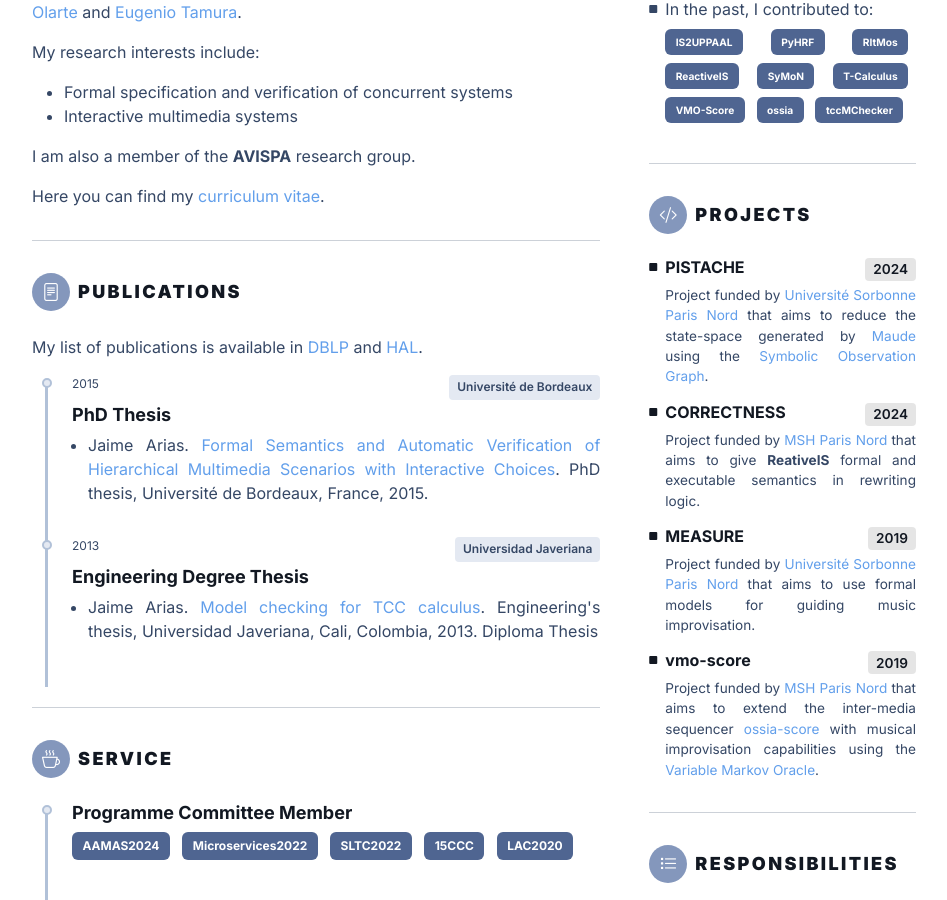
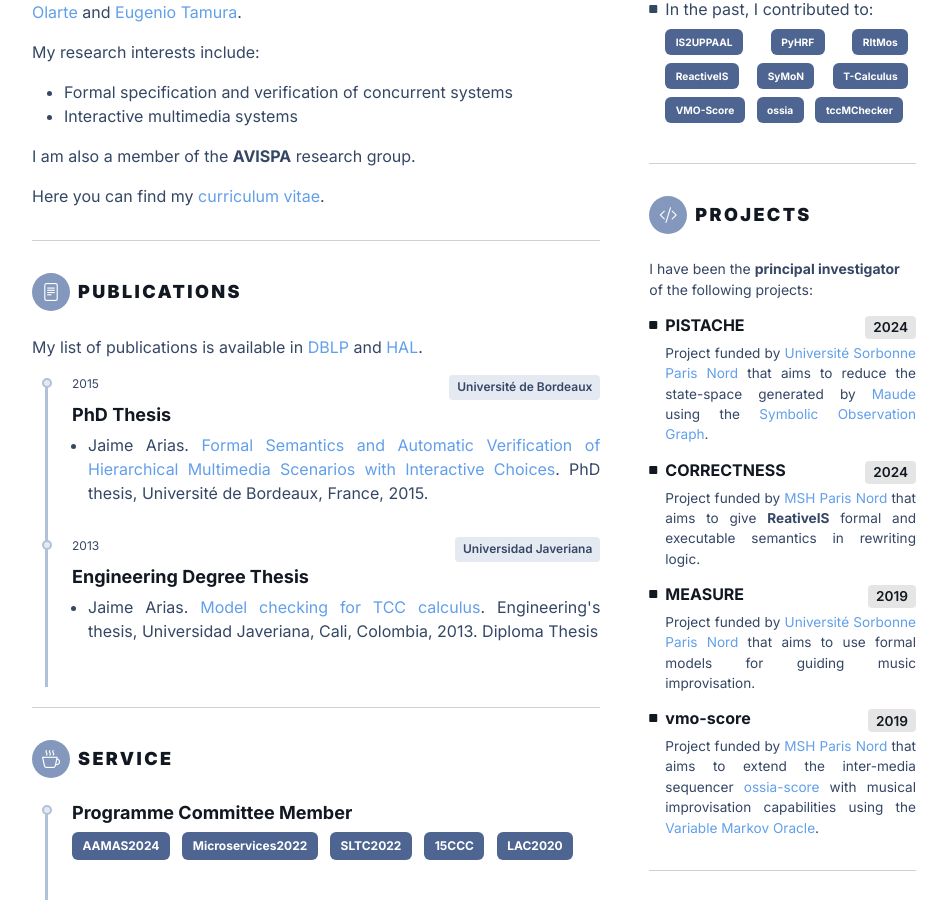
Before and after one commit to himito/himito.github.io, a Jekyll site: the page built from index.md, in a window 1280 px wide and 900 px high, scrolled down 650 px. Shown: the whole window, without its empty margins (166-1113 px from the left). Built offline with Jekyll 4.4.1, drawn with Linux system fonts in a browser that asks for light colours; nearby versions of some CDN libraries; some web fonts are replaced; library files that are not in the unit come from our copies.

Commit message:
fix: add sentence to introduce the projects

```diff
--- a/_includes/projects.html
+++ b/_includes/projects.html
@@ -3,6 +3,10 @@
     <i class="resume-section-heading-icon bi bi-code-slash me-2"></i>
     Projects
   </h3>
+  <p>
+    I have been the <strong>principal investigator</strong> of the following
+    projects:
+  </p>
   {% assign projects = site.data.projects | sort: 'year' | reverse %} {% for
   item in projects %}
   <div class="item">
```
